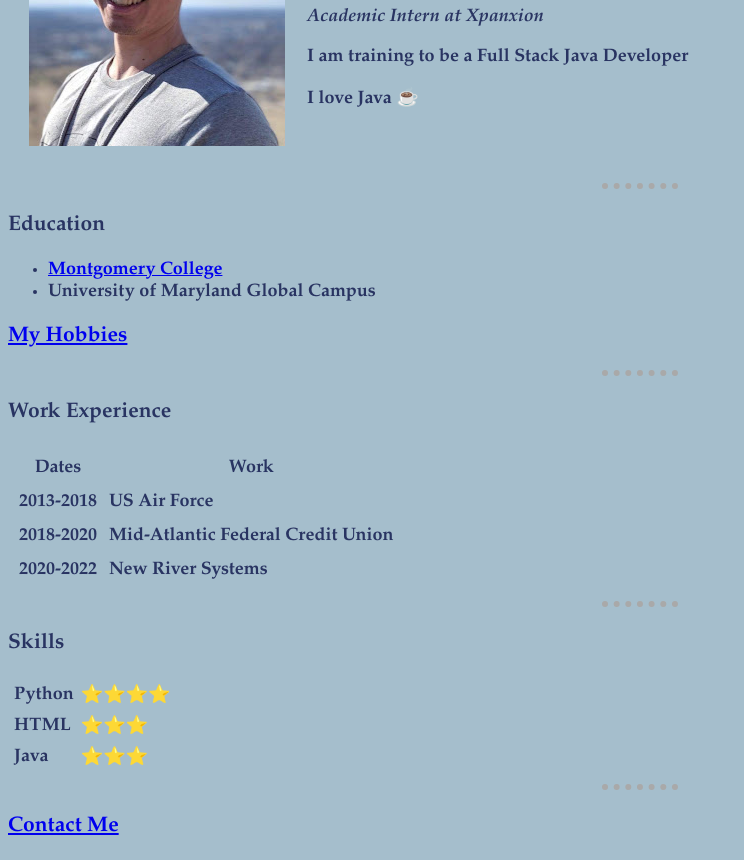
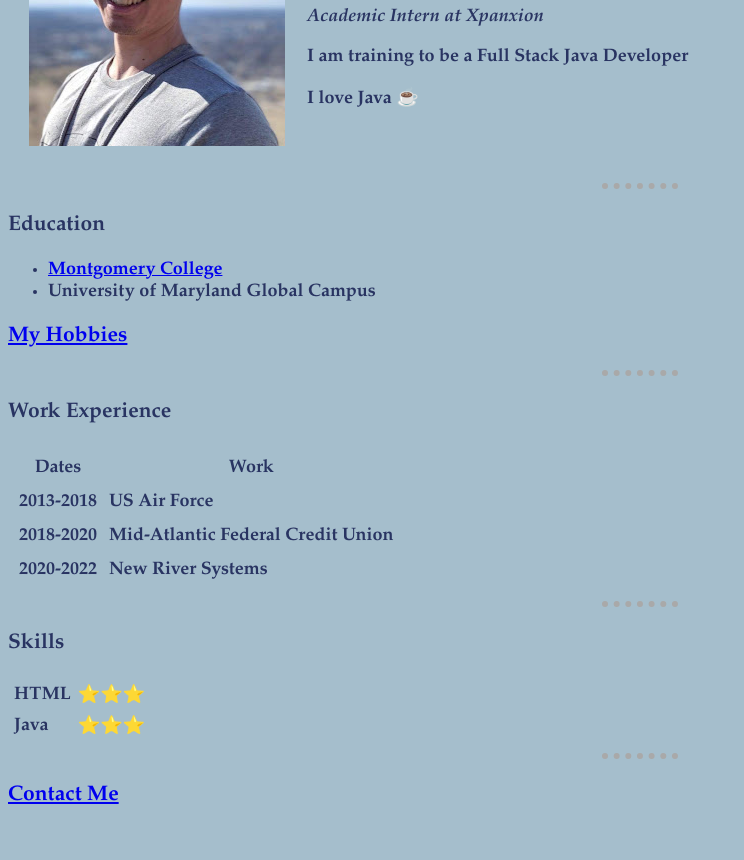
Before and after one commit to ochang89/cv, a plain HTML site: page index.html in a window 1280 px wide. Shown: the part 139-999 px from the top of the page, without its empty margins (0-744 px from the left). After the commit the page ends 968 px from the top, so only its background shows below. Drawn offline with Linux system fonts and the light colour scheme.

Commit message:
Update index.html

```diff
--- a/index.html
+++ b/index.html
@@ -56,10 +56,6 @@
     <h3>Skills</h3>
     <table cellspacing = "5">
       <tr>
-        <td>Python</td>
-        <td>⭐⭐⭐⭐</td>
-      </tr>
-      <tr>
         <td>HTML</td>
         <td>⭐⭐⭐</td>
       </tr>
```
